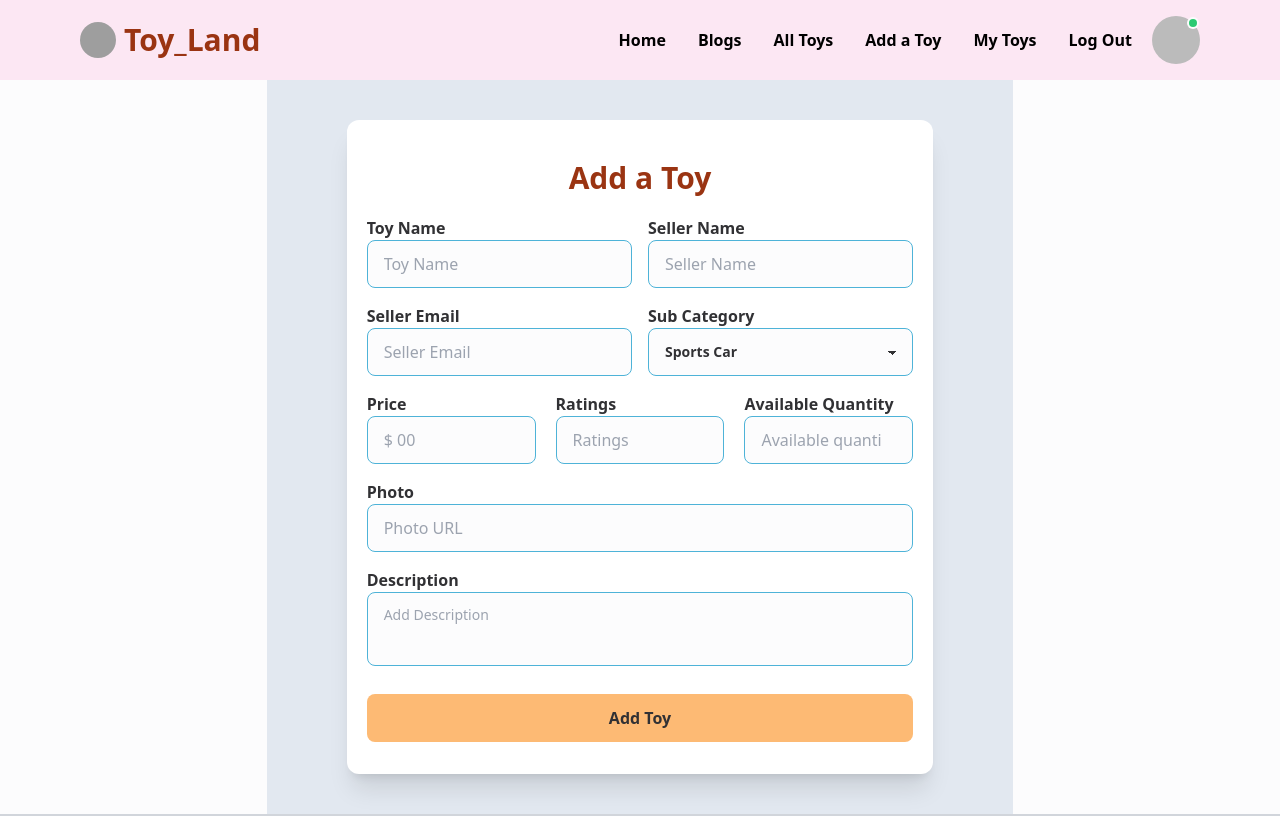
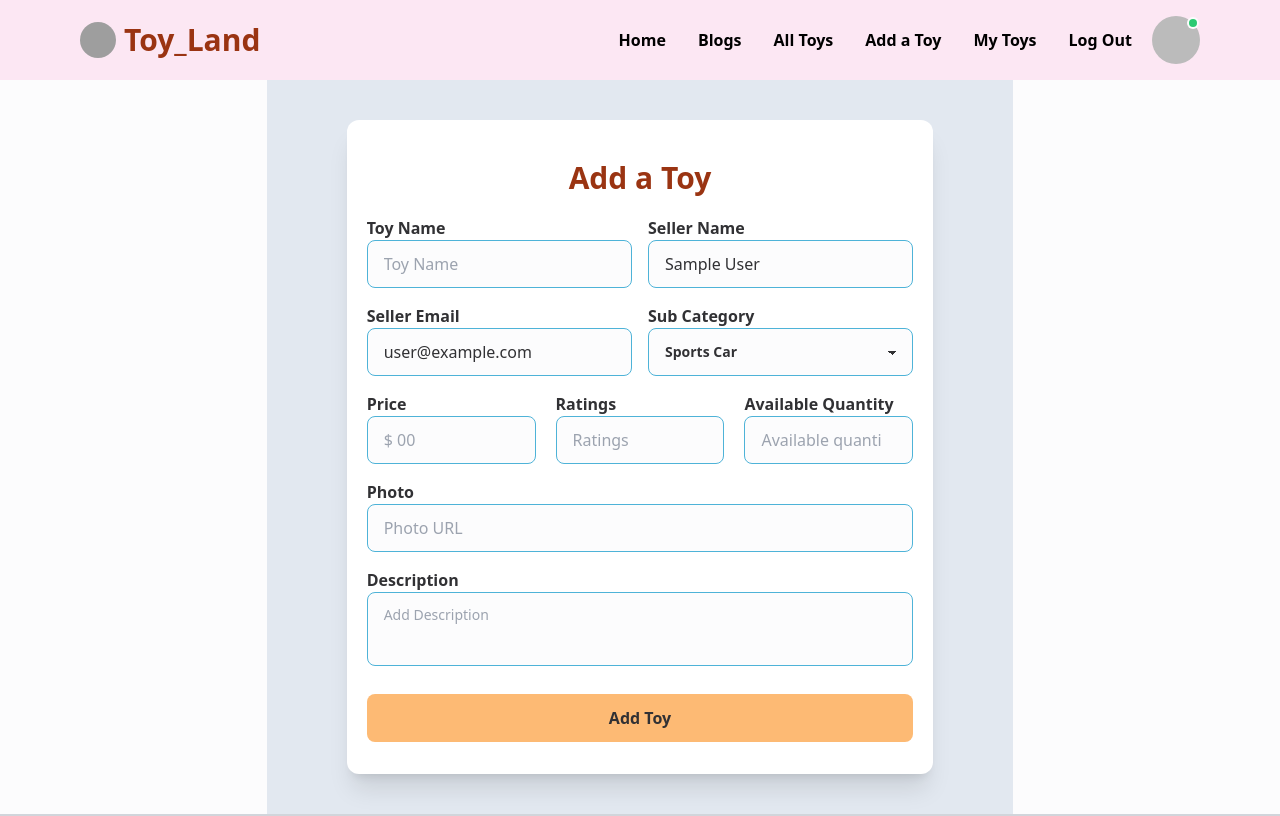
Before and after one commit to rohanhaque1/toyland-client, a React (Vite) app: page /addToys in a window 1280 px wide. Shown: the top 816 px of the page. Built offline with nearby package versions, Linux system fonts and the light colour scheme; no server answers; sample sign-in values are in the browser's storage; grey boxes are pictures that could not be loaded.

Commit message:
simple updated

```diff
--- a/src/components/Pages/AddToy.jsx
+++ b/src/components/Pages/AddToy.jsx
@@ -1,8 +1,10 @@
-import React from "react";
+import React, { useContext } from "react";
 import Swal from "sweetalert2";
 import useTitle from "../../hooks/useTitle";
+import { AuthContext } from "../Provider/AuthProvider";
 
 const AddToy = () => {
+  const {user} = useContext(AuthContext)
   useTitle("Add Toy");
   const handleAddToys = (event) => {
     event.preventDefault();
@@ -77,6 +79,7 @@ const AddToy = () => {
               type="text"
               name="seller"
               placeholder="Seller Name"
+              defaultValue={user?.displayName}
               className="input input-bordered input-primary w-full"
               required
             />
@@ -87,6 +90,7 @@ const AddToy = () => {
               type="email"
               name="email"
               placeholder="Seller Email"
+              defaultValue={user?.email}
               className="input input-bordered input-primary w-full"
               required
             />
--- a/src/components/Pages/ToyTable.jsx
+++ b/src/components/Pages/ToyTable.jsx
@@ -1,7 +1,9 @@
-import React from "react";
+import React, { useContext } from "react";
 import { Link, useLoaderData } from "react-router-dom";
+import { AuthContext } from "../Provider/AuthProvider";
 
 const ToyTable = ({ allToy, index }) => {
+  const {user} = useContext(AuthContext)
   const { _id, photo, name, seller, category, price, quantity } = allToy;
   return (
     <>
@@ -19,7 +21,7 @@ const ToyTable = ({ allToy, index }) => {
             </div>
           </div>
         </td>
-        <td>{seller}</td>
+        <td>{user?.displayName}</td>
         <td>{category}</td>
         <td>$ {price}</td>
         <td>{quantity}</td>
```
